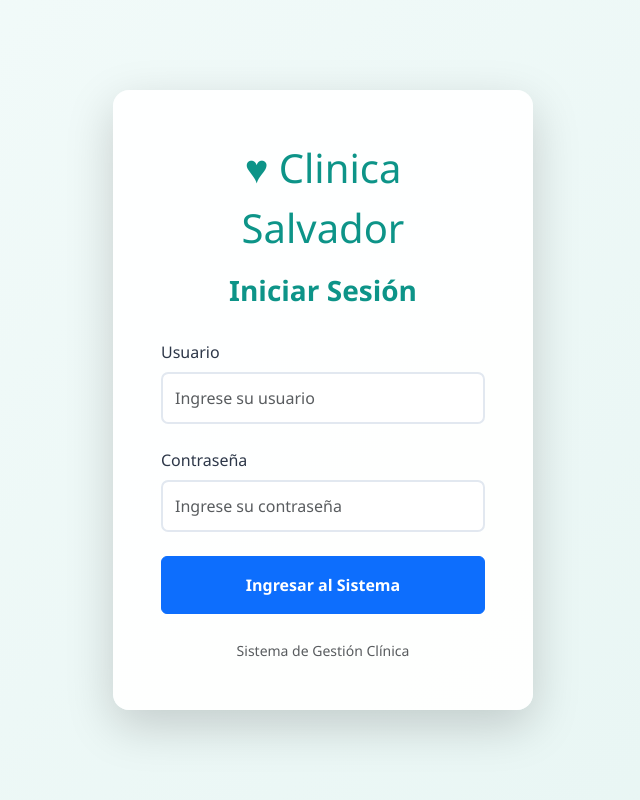
After one commit to borisgarcia503/proyecto_periodo3_grupo6, a Django app: page /core/login/ in a window 1280 px wide. The commit adds this page. Shown: the whole page, without its empty margins (317-957 px from the left). Run offline with Django 5.2, Linux system fonts and the light colour scheme; some libraries are stand-ins or nearby versions.

Commit message:
tercer avance login-logout

```diff
--- a/MyClinicDB/MyClinicDB/settings.py
+++ b/MyClinicDB/MyClinicDB/settings.py
@@ -154,3 +154,8 @@ STATICFILES_DIRS = [
 # https://docs.djangoproject.com/en/5.2/ref/settings/#default-auto-field
 
 DEFAULT_AUTO_FIELD = 'django.db.models.BigAutoField'
+
+# Redirect to home URL after login (Default redirects to /accounts/profile/)
+LOGIN_URL = '/core/login/'
+LOGIN_REDIRECT_URL = '/core/principal/'  # Adjusted to point to gestion app after login
+LOGOUT_REDIRECT_URL = '/core/login/'
--- a/MyClinicDB/MyClinicDB/urls.py
+++ b/MyClinicDB/MyClinicDB/urls.py
@@ -16,8 +16,11 @@ Including another URLconf
 """
 from django.contrib import admin
 from django.urls import path, include
+from django.views.generic import RedirectView
 
 urlpatterns = [
+    path('', RedirectView.as_view(url='/core/login/')),
+    path('core/', include('core.url')),
     path('admin/', admin.site.urls),
     path('gestion/', include('gestion.url')),
 ]
--- /dev/null
+++ b/MyClinicDB/core/templates/core/login.html
@@ -0,0 +1,62 @@
+{% load static %}
+
+<!DOCTYPE html>
+<html lang="es">
+<head>
+    <meta charset="UTF-8">
+    <meta name="viewport" content="width=device-width, initial-scale=1.0">
+    <title>MyClinic - Iniciar Sesión</title>
+
+    <!-- Bootstrap CSS -->
+    <link href="{% static 'core/css/bootstrap.min.css' %}" rel="stylesheet">
+    <link href="{% static 'core/css/site.css' %}" rel="stylesheet">
+
+</head>
+<body>
+    <div class="login-container d-flex justify-content-center align-items-center p-4">
+        <div class="login-card card shadow-lg p-4 p-md-5" style="max-width: 420px; width: 100%;">
+            <div class="text-center">
+                <div class="clinic-logo">
+                    ♥ Clinica Salvador
+                </div>
+                <h3 class="login-header">Iniciar Sesión</h3>
+            </div>
+
+            {% if form.errors %}
+                <div class="alert alert-danger bg-danger text-white border-0">
+                    <i class="fas fa-exclamation-circle me-2"></i>
+                    Usuario o contraseña incorrectos
+                </div>
+            {% endif %}
+
+            <form method="post">
+                {% csrf_token %}
+                <div class="mb-4">
+                    <label for="id_username" class="form-label">Usuario</label>
+                    <input type="text" name="username" class="form-control" required id="id_username"
+                           placeholder="Ingrese su usuario">
+                </div>
+                <div class="mb-4">
+                    <label for="id_password" class="form-label">Contraseña</label>
+                    <input type="password" name="password" class="form-control" required id="id_password"
+                           placeholder="Ingrese su contraseña">
+                </div>
+                <button type="submit" class="btn btn-primary w-100 py-3">
+                    Ingresar al Sistema
+                </button>
+            </form>
+
+            <div class="text-center mt-4">
+                <small class="text-muted">
+                    Sistema de Gestión Clínica
+                </small>
+            </div>
+        </div>
+    </div>
+
+    <!-- Bootstrap JS -->
+    <script src="{% static 'core/js/bootstrap.bundle.min.js' %}"></script>
+    <!-- Font Awesome para íconos -->
+    <link rel="stylesheet" href="https://cdnjs.cloudflare.com/ajax/libs/font-awesome/6.0.0/css/all.min.css">
+</body>
+</html>
--- a/MyClinicDB/core/views.py
+++ b/MyClinicDB/core/views.py
@@ -1,3 +1,16 @@
 from django.shortcuts import render
+#importar vistas de autentificacion
+from django.contrib.auth.views import LoginView, LogoutView
+from django.urls import reverse_lazy
 
 # Create your views here.
+
+class CustomLoginView(LoginView):
+    template_name = 'core/login.html'
+    redirect_authenticated_user = True
+
+class CustomLogoutView(LogoutView):
+    next_page = '/core/login/'  # Redirect to login page after logout
+
+def principal_view(request):
+    return render(request, 'core/principal.html')
--- /dev/null
+++ b/MyClinicDB/static/core/css/site.css
@@ -0,0 +1,175 @@
+/* Clínica theme styles - static/core/css/site.css */
+
+/* Global background and typography */
+body {
+  background-color: #f3fbfa; /* very light teal */
+  color: #0f1720; /* dark slate */
+  font-family: "Segoe UI", Roboto, "Helvetica Neue", Arial, sans-serif;
+}
+
+/* Container tweaks */
+.container {
+  max-width: 1100px;
+}
+
+/* Navbar (primary clinic color) */
+.navbar.custom-navbar {
+  background: linear-gradient(90deg, #0d9488 0%, #10b981 100%); /* teal -> green */
+  border-bottom: 2px solid rgba(0,0,0,0.06);
+}
+
+/* Navbar brand */
+.navbar .navbar-brand {
+  color: #ffffff;
+  font-weight: 700;
+}
+
+/* Nav links */
+.navbar .nav-link {
+  color: rgba(255,255,255,0.95);
+  margin-right: 0.25rem;
+  padding: 0.35rem 0.6rem;
+}
+.navbar .nav-link:hover {
+  color: #e6fff9;
+}
+
+/* Active nav link */
+.navbar .nav-link.active {
+  background-color: rgba(255,255,255,0.18);
+  color: #042d2a !important;
+  border-radius: 0.35rem;
+  font-weight: 600;
+}
+
+/* Active indicator underline */
+.navbar .nav-link.active::after {
+  content: "";
+  display: block;
+  height: 3px;
+  width: 100%;
+  background: #000000; /* warm accent */
+  margin-top: 6px;
+  border-radius: 2px;
+}
+
+/* Buttons
+.btn-primary, .btn {
+  background-color: #289b12;
+  border-color: #3e940d;
+}*/
+.btn-outline-light {
+  color: #fff;
+  border-color: rgba(255,255,255,0.6);
+}
+.btn-outline-light:hover {
+  background: rgba(255,255,255,0.12);
+}
+
+/* Cards */
+.card {
+  border-radius: 0.6rem;
+  box-shadow: 0 6px 18px rgba(4, 29, 29, 0.06);
+}
+
+/* Dashboard Cards */
+.dashboard-card {
+  transition: all 0.3s ease;
+  border: none;
+  background: white;
+  box-shadow: 0 4px 6px rgba(0, 0, 0, 0.05);
+}
+
+.dashboard-card:hover {
+  transform: translateY(-5px);
+  box-shadow: 0 8px 15px rgba(13, 148, 136, 0.1);
+}
+
+.card-icon {
+  width: 100px;
+  height: 100px;
+  margin: 0 auto;
+  display: flex;
+  align-items: center;
+  justify-content: center;
+  border-radius: 50%;
+  background: rgba(13, 148, 136, 0.1);
+  overflow: hidden;
+  position: relative;
+}
+
+.card-icon i {
+  color: #0d9488;
+  z-index: 1;
+}
+
+.card-icon img {
+  width: 100%;
+  height: 100%;
+  object-fit: cover;
+  position: absolute;
+  top: 0;
+  left: 0;
+}
+
+/* Efecto hover para imágenes */
+.card-icon img:hover {
+  transform: scale(1.1);
+  transition: transform 0.3s ease;
+}
+
+/* Form inputs */
+.form-control {
+  border-radius: 0.45rem;
+}
+
+/* Footer spacing if needed */
+footer {
+  margin-top: 3rem;
+  padding: 2rem 0;
+  color: rgba(0,0,0,0.6);
+}
+
+    .login-container {
+            min-height: 100vh;
+            background: linear-gradient(135deg, #f3fbfa 0%, #e7f5f3 100%);
+        }
+        .clinic-logo {
+            color: #0d9488;
+            font-size: 2.5rem;
+            margin-bottom: 1rem;
+        }
+        .login-card {
+            background: rgba(255, 255, 255, 0.95);
+            border: none;
+            border-radius: 1rem;
+            box-shadow: 0 8px 32px rgba(13, 148, 136, 0.1);
+        }
+        .form-control {
+            border: 2px solid #e2e8f0;
+            padding: 0.75rem;
+            font-size: 1rem;
+            transition: all 0.2s;
+        }
+        .form-control:focus {
+            border-color: #0d9488;
+            box-shadow: 0 0 0 0.2rem rgba(13, 148, 136, 0.15);
+        }
+        .btn-primary {
+            padding: 0.75rem;
+            font-weight: 600;
+            transition: all 0.2s;
+        }
+        .btn-primary:hover {
+            transform: translateY(-1px);
+            box-shadow: 0 4px 12px rgba(13, 148, 136, 0.2);
+        }
+        .login-header {
+            color: #0d9488;
+            font-weight: 600;
+            margin-bottom: 2rem;
+        }
+        .form-label {
+            color: #2d3748;
+            font-weight: 500;
+        }
```
Also changed, not shown: MyClinicDB/core/templates/core/index.html (+24 -6 lines), MyClinicDB/core/templates/core/principal.html (added, +57 -0 lines), MyClinicDB/core/url.py (added, +11 -0 lines), MyClinicDB/gestion/Templates/pacientes/paciente_list.html (+6 -1 lines), MyClinicDB/gestion/views.py (+21 -0 lines), MyClinicDB/static/core/css/dashboard.css (added, +25 -0 lines), MyClinicDB/core/migrations/0001_initial.py (added), MyClinicDB/core/migrations/0002_auto_20251102_1150.py (added), MyClinicDB/db.sqlite3, MyClinicDB/static/core/img/cita.png (added), MyClinicDB/static/core/img/doctor.png (added), MyClinicDB/static/core/img/paciente.png (added).
